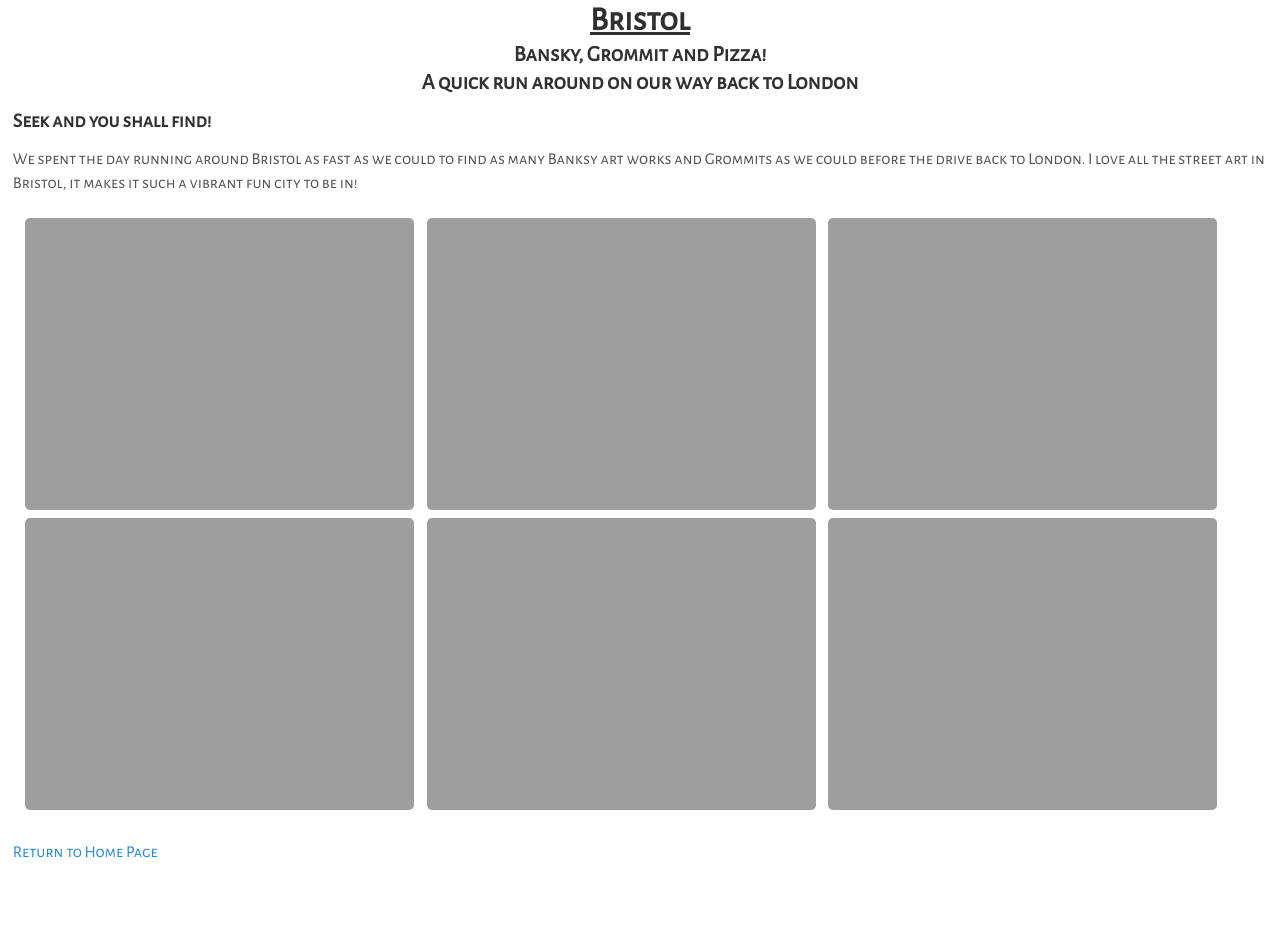
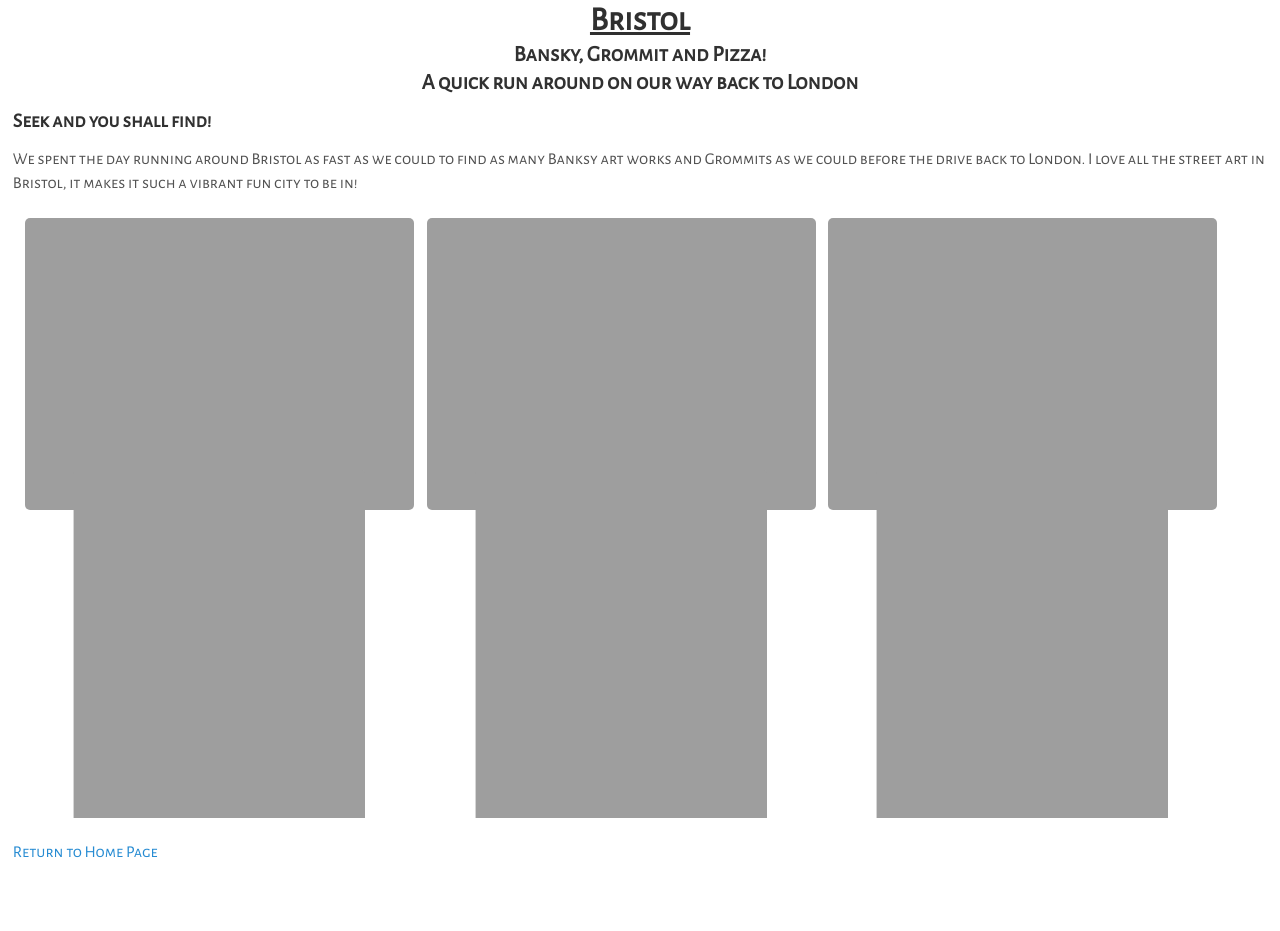
Before and after one commit to foopod/Travel-Website, a Jekyll site: the page built from _posts/2013-09-02-Bristol.md, in a window 1280 px wide. Built offline with Jekyll 4.4.1, drawn with Linux system fonts in a browser that asks for light colours.

Commit message:
Update 2013-09-02-Bristol.md

```diff
--- a/_posts/2013-09-02-Bristol.md
+++ b/_posts/2013-09-02-Bristol.md
@@ -19,9 +19,9 @@ I love all the street art in Bristol, it makes it such a vibrant fun city to be
 <img src="https://adventuresofthetravellingtwins.com/Photos/2013-09-02-Bristol/IMG_3907.JPG" class="image1">
 <img src="https://adventuresofthetravellingtwins.com/Photos/2013-09-02-Bristol/P1010086.JPG" class="image1">
 <img src="https://adventuresofthetravellingtwins.com/Photos/2013-09-02-Bristol/P1010177.JPG" class="image1">
-<img src="https://adventuresofthetravellingtwins.com/Photos/2013-09-02-Bristol/P1010155.JPG" class="image1">
-<img src="https://adventuresofthetravellingtwins.com/Photos/2013-09-02-Bristol/IMG_3950.JPG" class="image1">
-<img src="https://adventuresofthetravellingtwins.com/Photos/2013-09-02-Bristol/IMG_3955.JPG" class="image1">
+<img src="https://adventuresofthetravellingtwins.com/Photos/2013-09-02-Bristol/P1010155.JPG" class="image3">
+<img src="https://adventuresofthetravellingtwins.com/Photos/2013-09-02-Bristol/IMG_3950.JPG" class="image3">
+<img src="https://adventuresofthetravellingtwins.com/Photos/2013-09-02-Bristol/IMG_3955.JPG" class="image3">
 
 
 <a href="https://adventuresofthetravellingtwins.com/">Return to Home Page</a>
```
